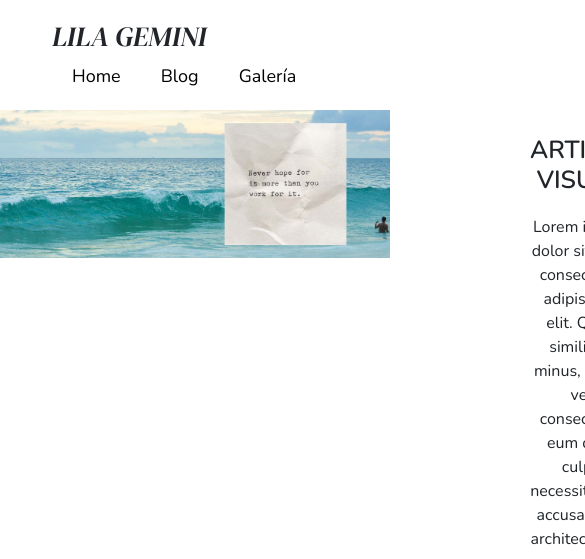
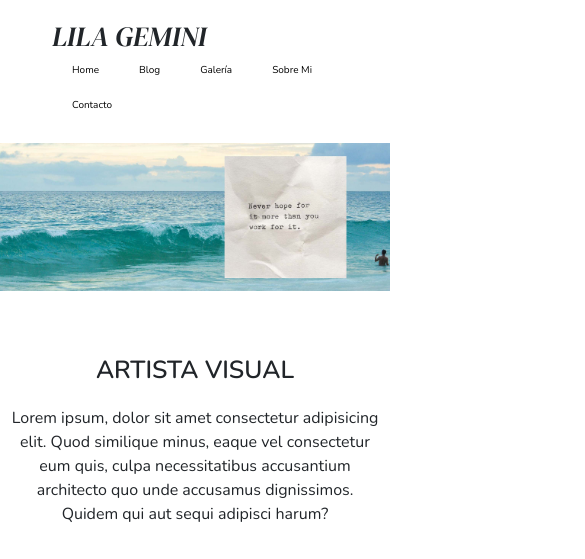
Before and after one commit to dalivainer/lila-gemini, a website: page index.html in a window 390 px wide. Shown: the top 559 px of the page, 585 px wide, since content can reach past the window. Drawn offline with nearby package versions, Linux system fonts and the light colour scheme.

Commit message:
responsive changes

```diff
--- a/index.html
+++ b/index.html
@@ -4,6 +4,8 @@
     <meta charset="UTF-8">
     <meta http-equiv="X-UA-Compatible" content="IE=edge">
     <meta name="viewport" content="width=device-width, initial-scale=1.0">
+    <!-- Media Queries -->
+    <meta name="viewport" content="initial-scale=1, width=device-width">
     <!-- SEO -->
     <meta name="description" content="Blog de escritura y arte">
     <meta name="keywords" content="blog, escritura, cretividad, arte, analisis, lectura, reflexion">
@@ -26,7 +28,7 @@
 <body>
     <header>
         <!-- MENÚ DE NAVEGACIÓN SUPERIOR -->
-        <nav>
+        <nav class="nav-header">
             <ul class="nav-sup">
                 <li id="lila-gemini"><h1>LILA GEMINI</h1></li>
                 <li>
@@ -42,10 +44,12 @@
     </header>
     <main>
             <!-- Portada -->
-            <img id="img-portada" src="media/mar-portada-stickynote.jpg" alt="portada">
+            <div class="portada">
+                <img id="img-portada" src="media/mar-portada-stickynote.jpg" alt="portada">
+            </div>
             <!-- Texto -->
             <section class="intro">
-                <div>
+                <div class="artista">
                     <h2>ARTISTA VISUAL</h2>
                     <P>Lorem ipsum, dolor sit amet consectetur adipisicing elit. Quod similique minus, eaque vel consectetur eum quis, culpa necessitatibus accusantium architecto quo unde accusamus dignissimos. Quidem qui aut sequi adipisci harum?</P>
                 </div>
--- a/scss/style.scss
+++ b/scss/style.scss
@@ -1,5 +1,27 @@
 @import "var";
-
+@mixin divs {
+    height: 300px;
+    padding: 20px;
+    margin: 20px 500px;
+}
+@mixin flex-column {
+    display: flex;
+    flex-flow: column wrap;
+    justify-content: center;
+    align-items: center;
+    text-align: center;
+}
+@mixin flex-row {
+    display: flex;
+    flex-flow: row wrap;
+    justify-content: center;
+    align-items: center;
+    text-align: center;
+}
+@mixin flex {
+    display: flex;
+    flex-wrap: wrap;
+}
 /*Body*/
 body {
     font-family: $font-generaltext;
@@ -65,6 +87,7 @@ h1 {
     width: 100%;
 }
 .intro {
+    padding: 10px;
     h2 {
         font-weight: 900;
         text-align: center;
@@ -73,33 +96,11 @@ h1 {
     p {
         margin: 10px;
         padding-top: 10px;
+        width: fit-content;
     }
 }
 .fotos-home {
     width: 450px;
-}
-@mixin divs {
-    height: 300px;
-    padding: 20px;
-    margin: 20px 500px;
-}
-@mixin flex-column {
-    display: flex;
-    flex-flow: column wrap;
-    justify-content: center;
-    align-items: center;
-    text-align: center;
-}
-@mixin flex-row {
-    display: flex;
-    flex-flow: row wrap;
-    justify-content: center;
-    align-items: center;
-    text-align: center;
-}
-@mixin flex {
-    display: flex;
-    flex-wrap: wrap;
 }
 .intro {
     @include divs;
@@ -136,11 +137,6 @@ h1 {
         text-align: right;
         list-style-type: none;
         background-color: black;
-        /* display */
-        /*display:flex;
-        flex-direction: row;
-        flex-wrap: wrap;
-        justify-content: space-between;*/
         display: grid;
         grid-template-areas: "title menu" "title text";
         .links-nav {
@@ -194,6 +190,42 @@ h1 {
         }
         }
 /* Media Queries*/
-@media screen (min-width: 320px) and (max-width: 767px) {
+    /*Mobile*/
+    @media screen and (min-width: 50px) and (max-width: 768px) {
+        .nav-header {
+            height: fit-content;
+            flex-basis: content;
+        }
+        .nav-sup {
+            flex-direction: column;
+            height: fit-content;
+        }
+        .links-nav {
+           font-size: 10px!important;
+        }
+        #lila-gemini {
+           font-size: 5px!important;
+        }
+        .portada {
+            display: flex;
+            justify-content: center;
+            align-content: center;
+        }
+        .intro {
+            padding: 0px;
+            margin: 0px;
+        }
+        .nletter {
+            padding: 0px;
+            margin: 0px;
+        }
+        .py-5 {
+            padding: 0px;
+        }
+        .fotos-home {
+            width: 60%;
+        }
+        .col-md-5 {
 
-}
+        }
+    }
```
Also changed, not shown: pages/blog.html (+2 -0 lines), pages/contacto.html (+2 -0 lines), pages/galeria.html (+2 -0 lines), pages/sobremi.html (+2 -0 lines), css/main.css, media/mar-cuadrado.png (added).
